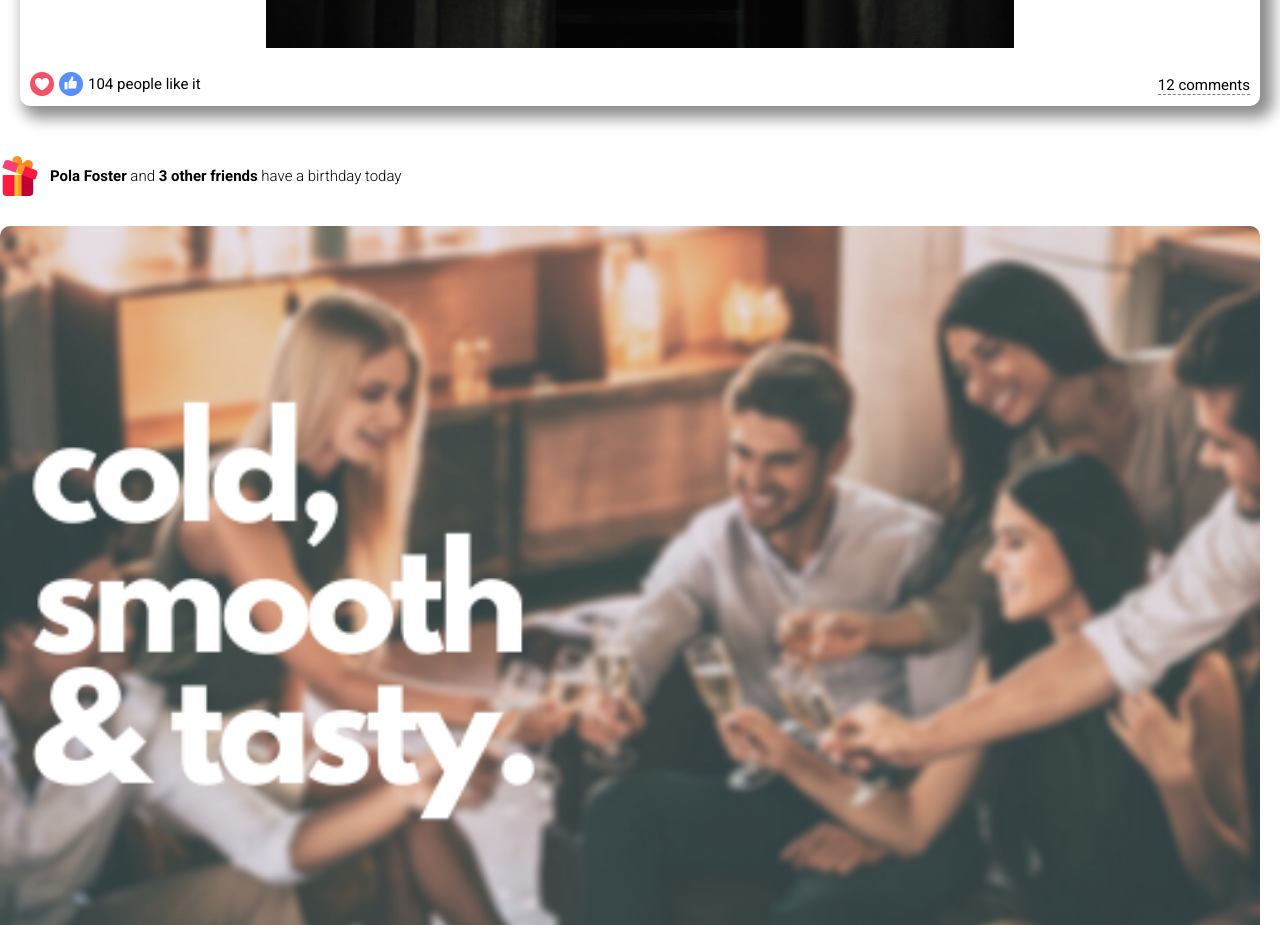
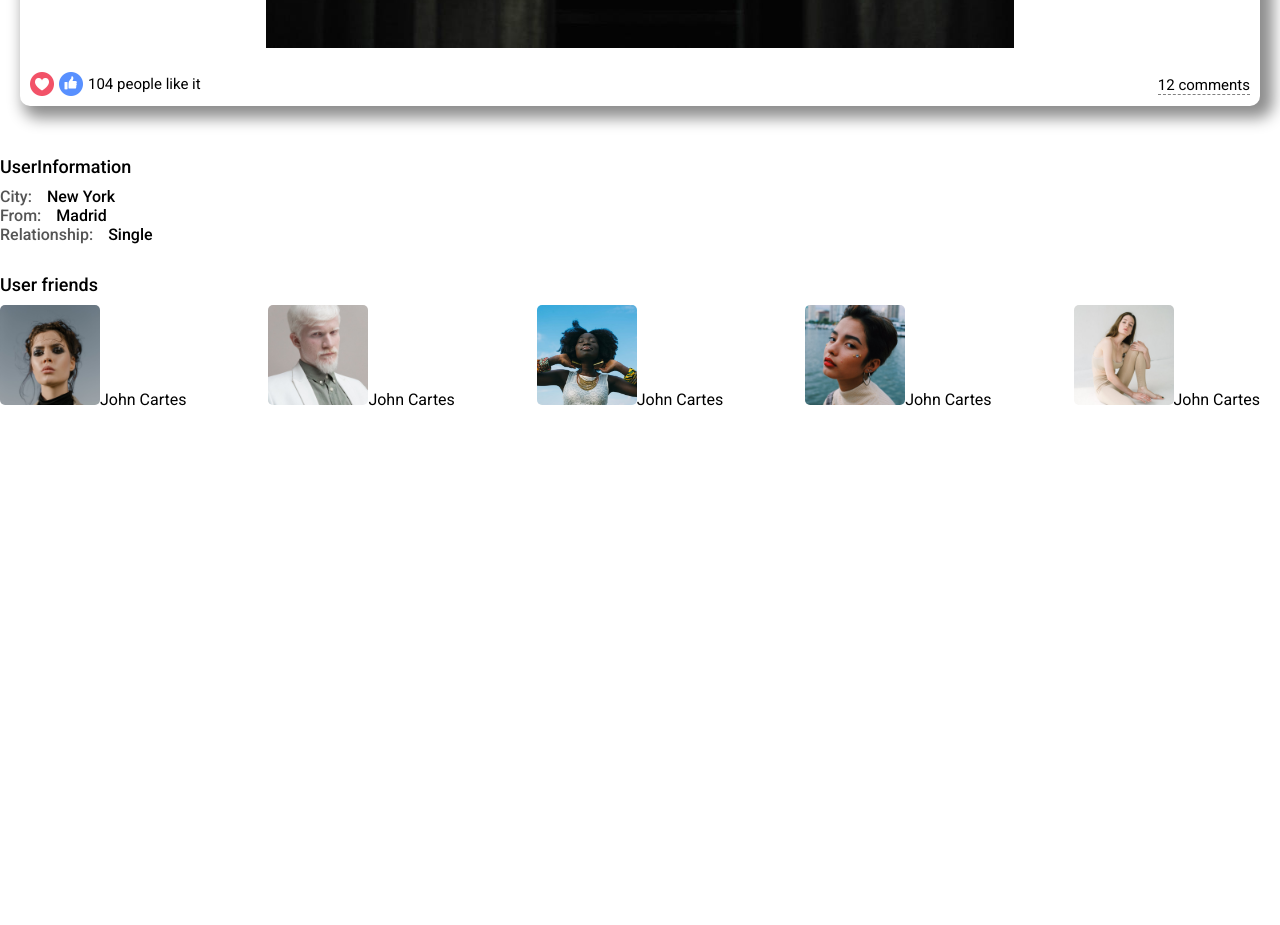
Before and after one commit to MaryelN/Flink, a React (Create React App) app in the folder flink/: page / in a window 1280 px wide. Shown: the part 7660-8585 px from the top of the page. After the commit the page ends 8069 px from the top, so only its background shows below. Built offline with nearby package versions, Linux system fonts and the light colour scheme.

Commit message:
Modify of rightbar with users

```diff
--- a/flink/src/components/rightbar/Rightbar.jsx
+++ b/flink/src/components/rightbar/Rightbar.jsx
@@ -2,9 +2,11 @@ import "./rightbar.css";
 import {Users} from "../../dummyData"
 import Online from "../online/Online";
 
-export default function Rightbar() {
-  return (
-    <div className="rightbar">
+export default function Rightbar({profile}) {
+
+  const HomeRightbar = () => {
+    return (
+      <div className="rightbar">
         <div className="rightbarWrapper">
             <div className="birthdayContainer">
               <img className="birthdayImg" src="assets/gift.png" alt="" />
@@ -23,3 +25,56 @@ export default function Rightbar() {
     </div>
   )
 }
+
+  const ProfileRightbar = () => {
+    return (
+      <>
+      <h4 className="rightbarTitle">UserInformation</h4>
+      <div className="rightbarInfo">
+        <div className="rightBarInfoItem">
+          <span className="rightbarInfoKey">City:</span>
+          <span className="rightbarInfoValue">New York</span>
+        </div>
+        <div className="rightBarInfoItem">
+          <span className="rightbarInfoKey">From:</span>
+          <span className="rightbarInfoValue">Madrid</span>
+        </div>
+        <div className="rightBarInfoItem">
+          <span className="rightbarInfoKey">Relationship:</span>
+          <span className="rightbarInfoValue">Single</span>
+        </div>
+      </div>
+      <h4 className="rightbarTitle">User friends</h4>
+      <div className="rightbarFollowings">
+        <div className="rightbarFollogin">
+          <img src="assets/person/1.jpeg" alt="" className="rightbarFollowingImg"/>
+          <span className="rightbarFollowingName">John Cartes</span>
+        </div>
+        <div className="rightbarFollogin">
+          <img src="assets/person/2.jpeg" alt="" className="rightbarFollowingImg"/>
+          <span className="rightbarFollowingName">John Cartes</span>
+        </div>
+        <div className="rightbarFollogin">
+          <img src="assets/person/3.jpeg" alt="" className="rightbarFollowingImg"/>
+          <span className="rightbarFollowingName">John Cartes</span>
+        </div>
+        <div className="rightbarFollogin">
+          <img src="assets/person/4.jpeg" alt="" className="rightbarFollowingImg"/>
+          <span className="rightbarFollowingName">John Cartes</span>
+        </div>
+        <div className="rightbarFollogin">
+          <img src="assets/person/5.jpeg" alt="" className="rightbarFollowingImg"/>
+          <span className="rightbarFollowingName">John Cartes</span>
+        </div>
+      </div>
+      </>
+    )
+  }
+  return (
+    <div className="rightbar">
+      <div className="rightbarWrapper">
+        <ProfileRightbar/>
+      </div>
+    </div>
+  )
+}
```
